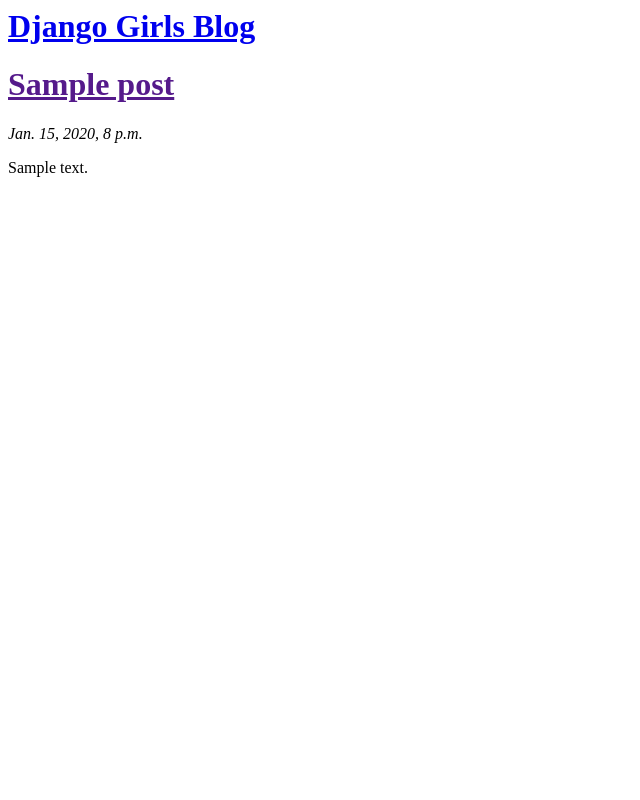
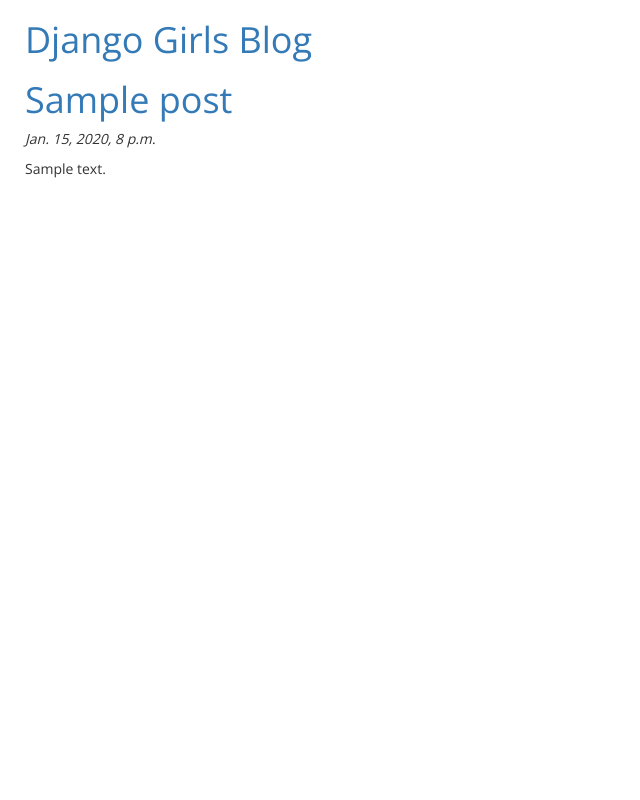
Before and after one commit to Anwealso/my-first-blog, a Django app: template blog/templates/blog/post_list.html in a window 1280 px wide. Shown: the whole page, without its empty margins (0-640 px from the left). Run offline with Django 3.2, Linux system fonts and the light colour scheme; the template is opened without the code that fills it: values that come from a table or form of the project are taken from there, others are empty; tables that the repository leaves empty hold one stand-in row (values such as "Sample post"); some libraries are stand-ins or nearby versions.

Commit message:
Added CSS styles

```diff
--- /dev/null
+++ b/blog/static/css/blog.css
@@ -0,0 +1,18 @@
+/*
+h1 a is a CSS Selector. This means we're applying our styles to any a element
+inside of an h1 element; the h2 a selector does the same thing for h2 elements.
+So when we have something like <h1><a href="">link</a></h1>, the h1 a style will
+apply. In this case, we're telling it to change its color to #C25100, which is a
+dark orange.
+*/
+
+h2 a {
+    color: #ff8025;
+    font-family: 'DM Serif Display', serif;
+}
+
+body {
+  padding-left: 25px;
+  padding-right: 25px;
+  font-family: 'Open Sans', sans-serif;
+}
--- a/blog/templates/blog/post_list.html
+++ b/blog/templates/blog/post_list.html
@@ -1,5 +1,12 @@
+{% load static %}
+
 <html>
     <head>
+        <link rel="stylesheet" href="//maxcdn.bootstrapcdn.com/bootstrap/3.2.0/css/bootstrap.min.css">
+        <link rel="stylesheet" href="//maxcdn.bootstrapcdn.com/bootstrap/3.2.0/css/bootstrap-theme.min.css">
+        <link href="https://fonts.googleapis.com/css?family=DM+Serif+Display&display=swap" rel="stylesheet">
+        <link href="https://fonts.googleapis.com/css?family=Open+Sans&display=swap" rel="stylesheet">
+        <link rel="stylesheet" href="{% static 'css/blog.css' %}">
         <title>Django Girls blog</title>
     </head>
     <body>
```
